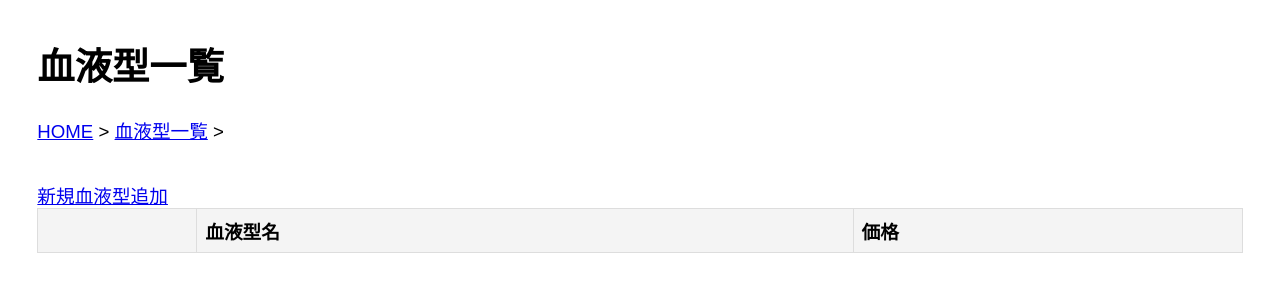
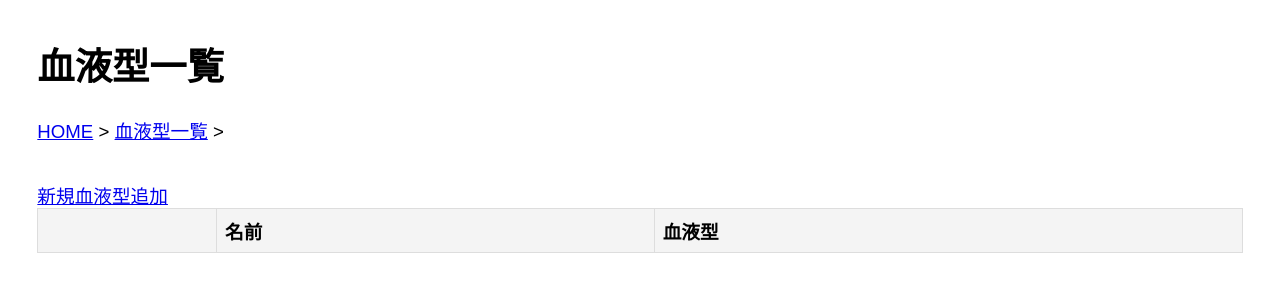
Before and after one commit to ngtn-acad/oop2_10_sample, a Flask app: page /blood_types/ in a window 1280 px wide. Shown: the top 300 px of the page. Run offline with Flask 3, Linux system fonts and the light colour scheme; data that the repository does not hold is empty.

Commit message:
Update blood_type_list.html

```diff
--- a/templates/blood_type_list.html
+++ b/templates/blood_type_list.html
@@ -19,8 +19,8 @@
         <thead>
             <tr>
                 <th>&nbsp;</th>
-                <th>血液型名</th>
-                <th>価格</th>
+                <th>名前</th>
+                <th>血液型</th>
             </tr>
         </thead>
         <tbody>
```
